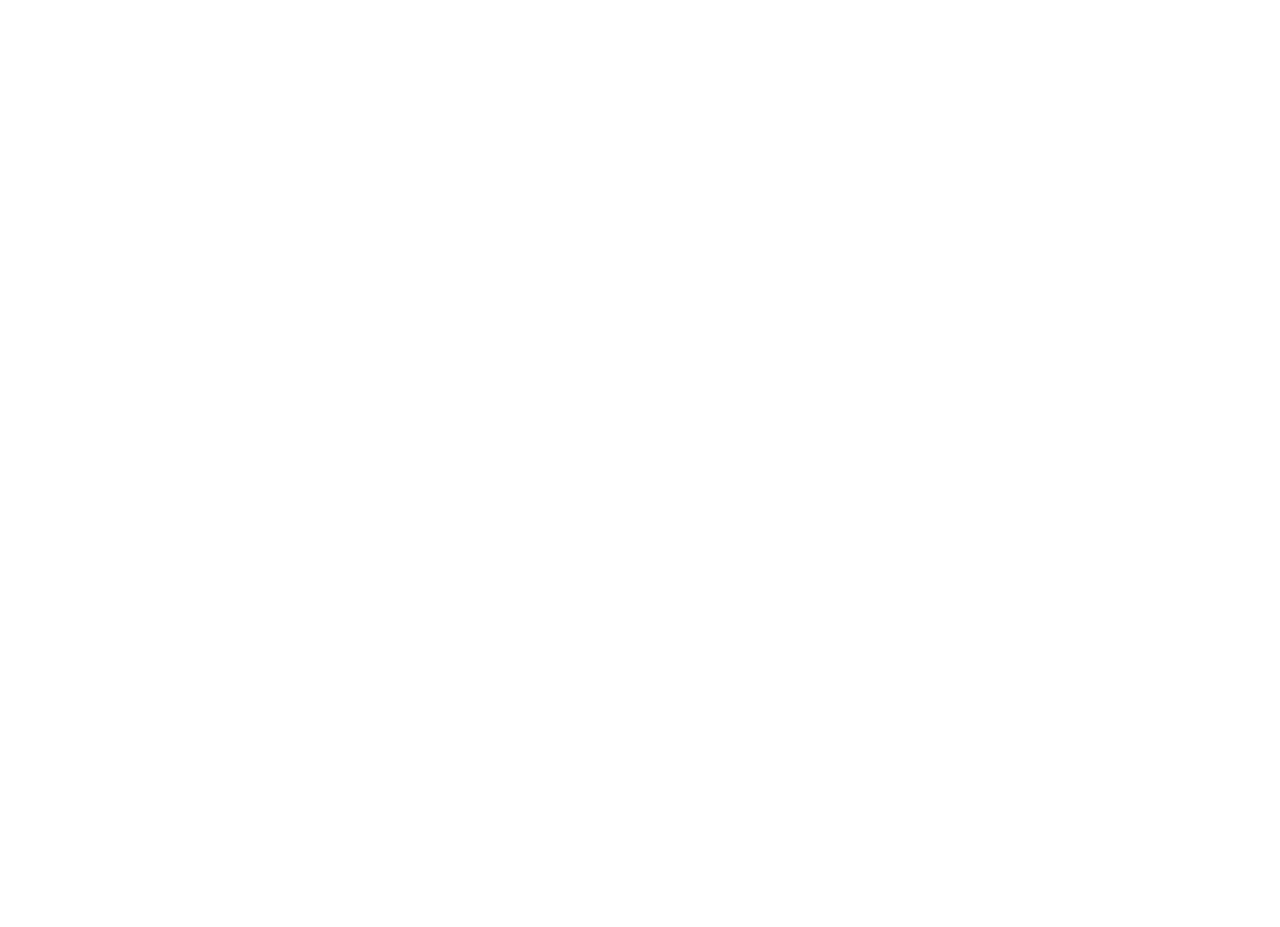
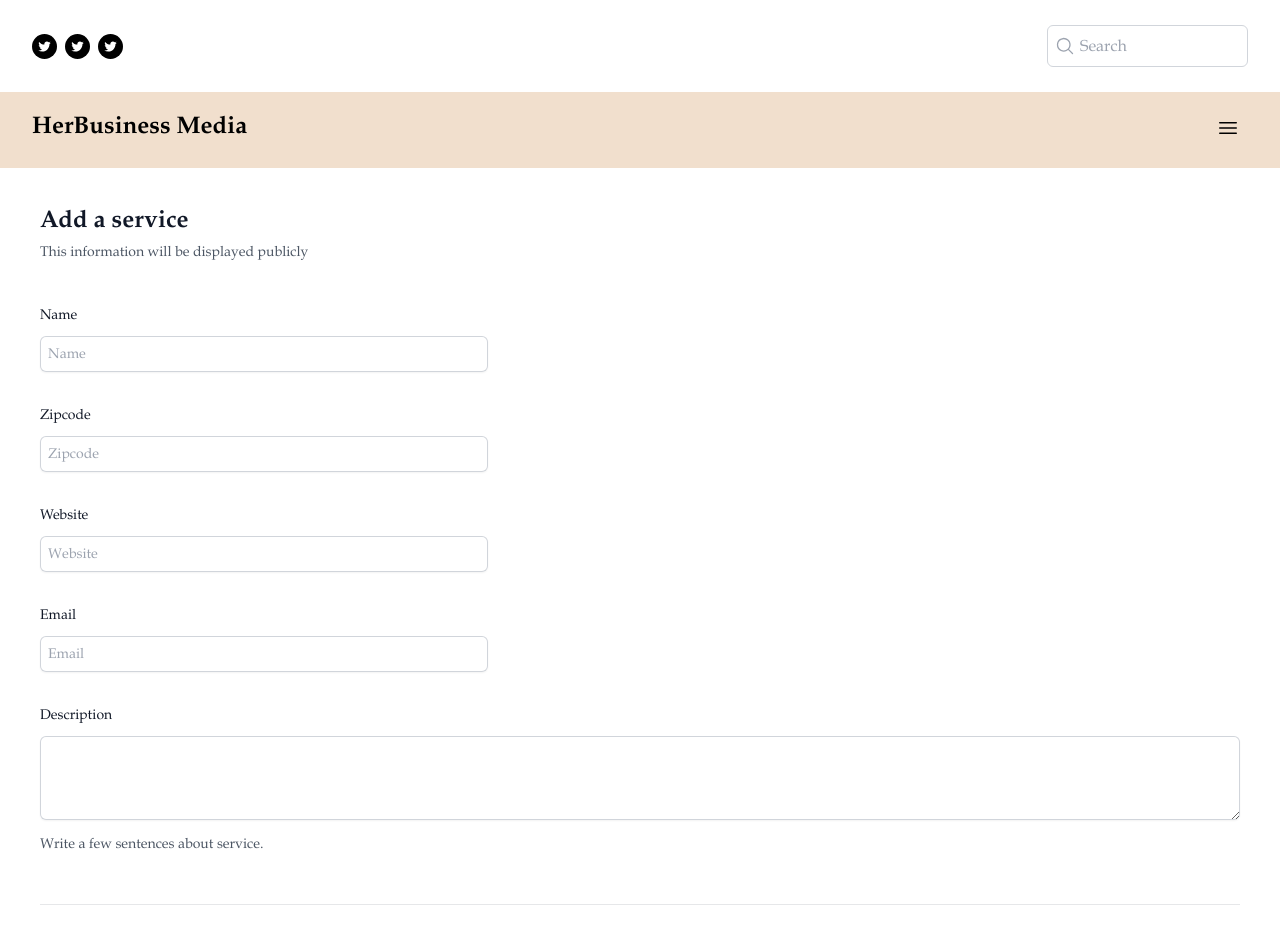
Before and after one commit to skynette/henry, a React (Vite) app: page /add-service in a window 1280 px wide. Before the commit this address had no page. Shown: the top 927 px of the page. Before the commit the page ends 800 px from the top, so only its background shows below. Built offline with nearby package versions, Linux system fonts and the light colour scheme.

Commit message:
added add a service page

```diff
--- a/src/App.jsx
+++ b/src/App.jsx
@@ -6,6 +6,7 @@
 import Register from "./components/Register";
 import Login from "./components/Login";
 import ServiceDetail from "./components/ServiceDetail";
+import AddService from "./components/AddService";
 
 // eslint-disable-next-line react/prop-types
 function MainLayout({ children }) {
@@ -26,6 +27,7 @@
 					<Route path="/services" element={<MainLayout><Services /></MainLayout>} />
 					<Route path="/products" element={<MainLayout><Products /></MainLayout>} />
 					<Route path="/services/:service" element={<MainLayout><ServiceDetail /></MainLayout>} />
+					<Route path="/add-service" element={<MainLayout><AddService /></MainLayout>} />
 					<Route path="/register" element={<Register />} />
 					<Route path="/login" element={<Login />} />
 					<Route path="/" element={<MainLayout><Services /></MainLayout>} />
--- /dev/null
+++ b/src/components/AddService.jsx
@@ -0,0 +1,124 @@
+
+const AddService = () => {
+	return (
+		<section className='container mx-auto'>
+			<form className='p-10'>
+				<div className="space-y-12">
+					<div className="border-b border-gray-900/10 pb-12">
+						<h2 className="text-2xl font-semibold leading-7 text-gray-900">Add a service</h2>
+						<p className="mt-1 text-sm leading-6 text-gray-600">
+							This information will be displayed publicly
+						</p>
+
+						<div className="mt-10 grid grid-cols-1 gap-x-6 gap-y-8 sm:grid-cols-6">
+							<div className="sm:col-span-4">
+								<label htmlFor="name" className="block text-sm font-medium leading-6 text-gray-900">
+									Name
+								</label>
+								<div className="mt-2">
+									<div className="flex rounded-md shadow-sm ring-1 ring-inset ring-gray-300 focus-within:ring-2 sm:max-w-md">
+										<input
+											type="text"
+											name="name"
+											id="name"
+											autoComplete="name"
+											className="block flex-1 border-0 bg-transparent py-1.5 pl-2 text-gray-900 placeholder:text-gray-400 focus:outline-none sm:text-sm sm:leading-6"
+											placeholder="Name"
+										/>
+									</div>
+								</div>
+							</div>
+
+							<div className="sm:col-span-4">
+								<label htmlFor="zipcode" className="block text-sm font-medium leading-6 text-gray-900">
+									Zipcode
+								</label>
+								<div className="mt-2">
+									<div className="flex rounded-md shadow-sm ring-1 ring-inset ring-gray-300 focus-within:ring-2 sm:max-w-md">
+										<input
+											type="text"
+											name="zipcode"
+											id="zipcode"
+											autoComplete="zipcode"
+											className="block flex-1 border-0 bg-transparent py-1.5 pl-2 text-gray-900 placeholder:text-gray-400 focus:outline-none sm:text-sm sm:leading-6"
+											placeholder="Zipcode"
+										/>
+									</div>
+								</div>
+							</div>
+
+							<div className="sm:col-span-4">
+								<label htmlFor="website" className="block text-sm font-medium leading-6 text-gray-900">
+									Website
+								</label>
+								<div className="mt-2">
+									<div className="flex rounded-md shadow-sm ring-1 ring-inset ring-gray-300 focus-within:ring-2 sm:max-w-md">
+										<input
+											type="text"
+											name="website"
+											id="website"
+											autoComplete="website"
+											className="block flex-1 border-0 bg-transparent py-1.5 pl-2 text-gray-900 placeholder:text-gray-400 focus:outline-none sm:text-sm sm:leading-6"
+											placeholder="Website"
+										/>
+									</div>
+								</div>
+							</div>
+
+							<div className="sm:col-span-4">
+								<label htmlFor="email" className="block text-sm font-medium leading-6 text-gray-900">
+									Email
+								</label>
+								<div className="mt-2">
+									<div className="flex rounded-md shadow-sm ring-1 ring-inset ring-gray-300 focus-within:ring-2 sm:max-w-md">
+										<input
+											type="email"
+											name="email"
+											id="email"
+											autoComplete="email"
+											className="block flex-1 border-0 bg-transparent py-1.5 pl-2 text-gray-900 placeholder:text-gray-400 focus:outline-none sm:text-sm sm:leading-6"
+											placeholder="Email"
+										/>
+									</div>
+								</div>
+							</div>
+
+							<div className="col-span-full">
+								<label htmlFor="description" className="block text-sm font-medium leading-6 text-gray-900">
+									Description
+								</label>
+								<div className="mt-2">
+									<textarea
+										id="description"
+										name="description"
+										rows={3}
+										className="block w-full rounded-md border-0 py-1.5 text-gray-900 shadow-sm ring-1 ring-inset ring-gray-300 placeholder:text-gray-400 focus:ring-2 focus:ring-inset focus:ring-indigo-600 sm:text-sm sm:leading-6"
+										defaultValue={''}
+									/>
+								</div>
+								<p className="mt-3 text-sm leading-6 text-gray-600">Write a few sentences about service.</p>
+							</div>
+
+						</div>
+					</div>
+
+
+				</div>
+
+				<div className="mt-6 flex items-center justify-end gap-x-6">
+					<button type="button" className="text-sm font-semibold leading-6 text-gray-900">
+						Cancel
+					</button>
+					<button
+						type="submit"
+						className="rounded-full bg-black px-3 py-2 text-sm font-semibold text-white shadow-sm hover:bg-black/70"
+					>
+						Save
+					</button>
+				</div>
+			</form>
+		</section>
+	)
+}
+
+export default AddService
--- a/src/components/Footer.jsx
+++ b/src/components/Footer.jsx
@@ -2,7 +2,7 @@
 
 function Footer() {
 	return (
-		<footer className="bg-footer mt-12 h-[60vh]">
+		<footer className="bg-footer mt-12 pb-10">
 			<div className="flex flex-col md:flex-row gap-4 justify-between items-start w-5/6 mx-auto pt-10">
 				{/* brandname n icons */}
 				<div className="mt-4">
--- a/src/components/HeroSection.jsx
+++ b/src/components/HeroSection.jsx
@@ -16,9 +16,11 @@
 						<p className='text-xl'>
 							LLorem ipsum dolor sit amet, consectetur adipiscing elit. Non lacus cursus ut nec non id aliquam nibh libero. Tortor quam pharetra neque.
 						</p>
-						<button className='bg-black text-white py-2 px-4 rounded-full mt-4 w-1/3'>
-							More
-						</button>
+						<a href='/add-service'>
+							<button className='bg-black text-white py-2 px-4 rounded-full mt-4 w-1/3'>
+								More
+							</button>
+						</a>
 					</div>
 
 					{/* right side */}
--- a/src/components/Navbar.jsx
+++ b/src/components/Navbar.jsx
@@ -11,7 +11,7 @@
 	return (
 		<header className="w-full">
 			{/* top bar */}
-			<div className="flex justify-between items-center py-4 px-8 w-5/6 h-[92px] mx-auto">
+			<div className="flex justify-between items-center gap-4 md:gap-0 px-6 md:py-4 md:px-8 h-[92px] mx-auto">
 				{/* left side */}
 				<div className="flex gap-2">
 					<SocialIcon network="twitter" bgColor="#000000" style={{ height: 25, width: 25 }} />
@@ -100,8 +100,8 @@
 								<a href="#">BUSINESS</a>
 								<a href="#">COLLABORATION</a>
 								<a href="#">CONTACT</a>
-								<a href="#">LOGIN</a>
-								<a href="#">REGISTER</a>
+								<a href="/login">LOGIN</a>
+								<a href="/register">REGISTER</a>
 							</div>
 						</div>
 					)}
--- a/src/components/Products.jsx
+++ b/src/components/Products.jsx
@@ -16,9 +16,11 @@
 						<p className='text-xl'>
 							LLorem ipsum dolor sit amet, consectetur adipiscing elit. Non lacus cursus ut nec non id aliquam nibh libero. Tortor quam pharetra neque.
 						</p>
-						<button className='bg-black text-white py-2 px-4 rounded-full mt-4 w-1/3'>
-							More
-						</button>
+						<a href='/add-service'>
+							<button className='bg-black text-white py-2 px-4 rounded-full mt-4 w-1/3'>
+								More
+							</button>
+						</a>
 					</div>
 
 					{/* right side */}
```
